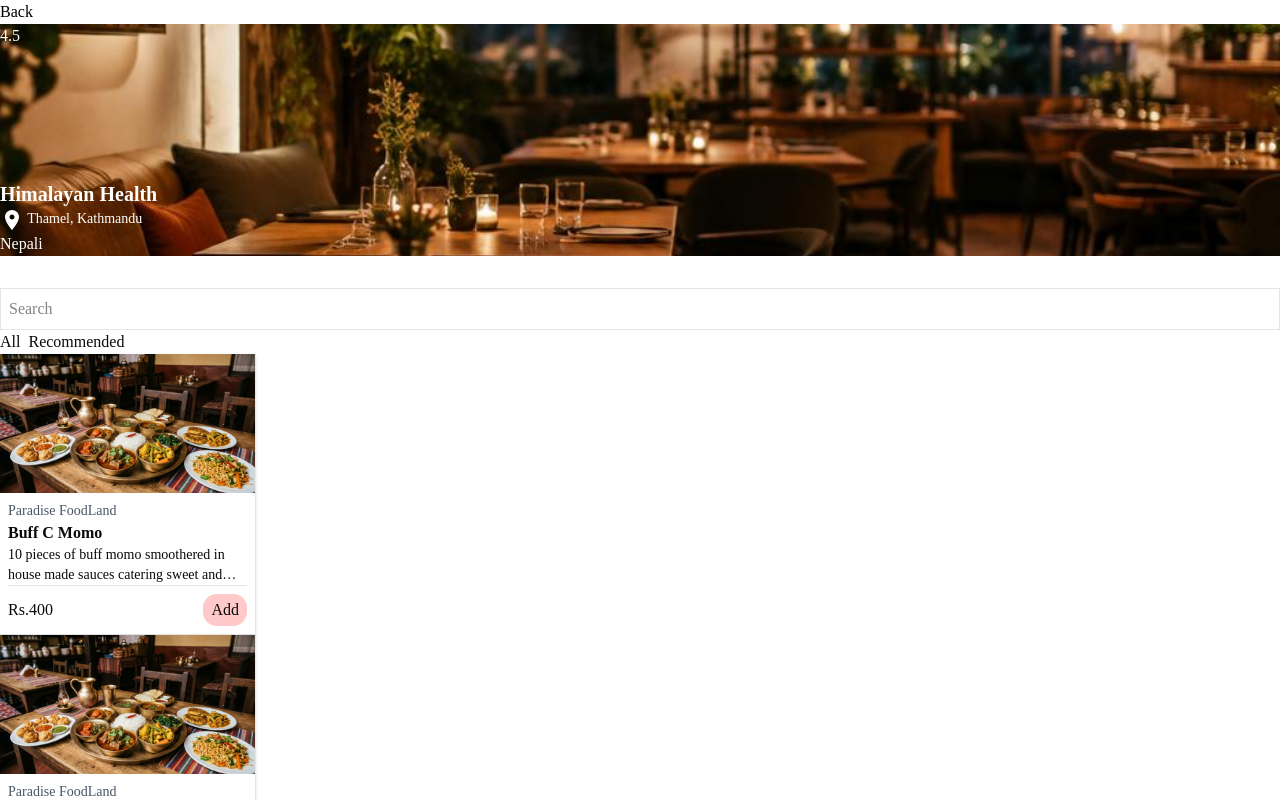
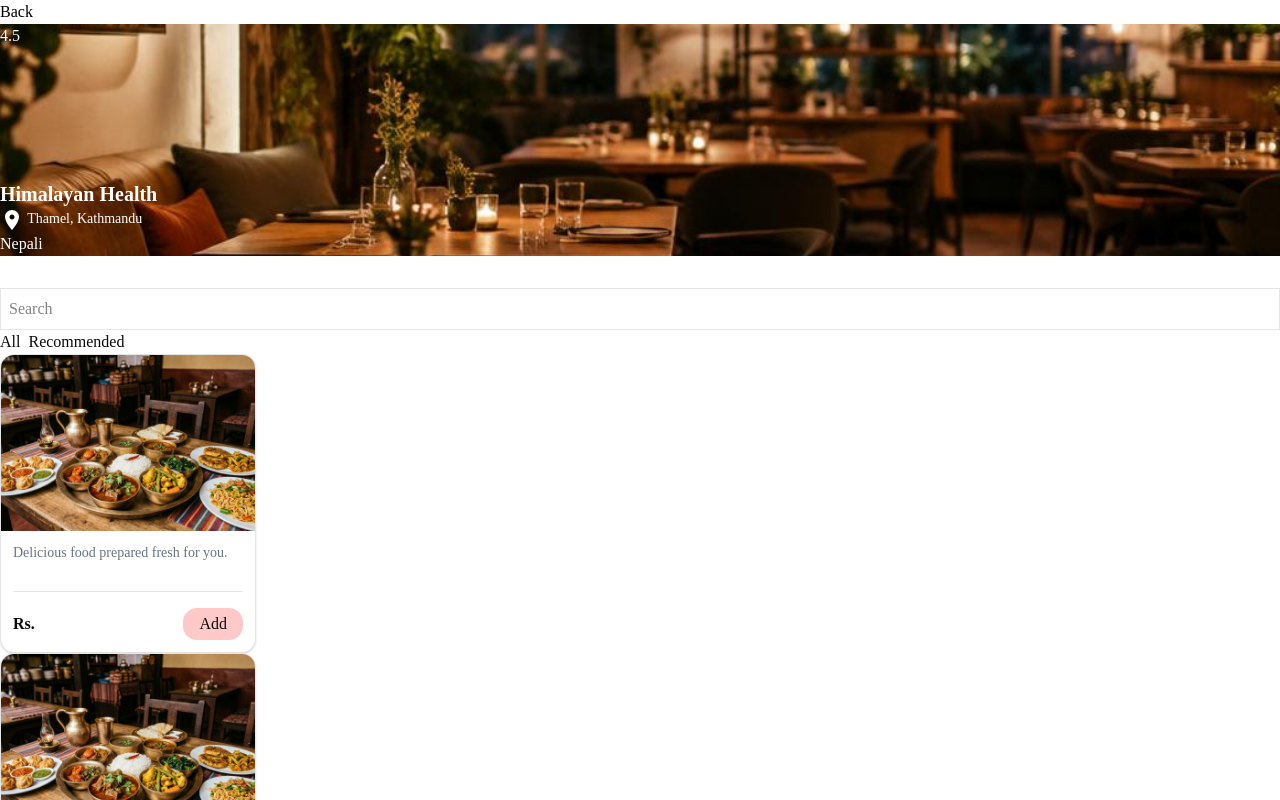
Before and after one commit to sanishakayastha60/dine_dash, a Next.js app: page /explore in a window 1280 px wide. Shown: the top 800 px of the page. Built offline with nearby package versions, Linux system fonts and the light colour scheme.

Commit message:
Food dynamic display

```diff
--- a/src/actions/MenuItemAction.ts
+++ b/src/actions/MenuItemAction.ts
@@ -154,3 +154,44 @@ export async function getMenuItems() {
     };
   }
 }
+export async function getLandingPageMenuItems() {
+  try {
+    const menuItems = await prisma.menuItem.findMany({
+      where: {
+        business: {
+          isVerified: true,
+        },
+      },
+      take: 6,
+      orderBy: {
+        createdAt: "desc",
+      },
+      include: {
+        category: {
+          select: {
+            id: true,
+            name: true,
+          },
+        },
+        business: {
+          select: {
+            id: true,
+            name: true,
+          },
+        },
+      },
+    });
+
+    return {
+      success: true,
+      menuItems,
+    };
+  } catch (error) {
+    console.error("Landing page menu error:", error);
+
+    return {
+      success: false,
+      menuItems: [],
+    };
+  }
+}
--- a/src/app/components/FoodItemCard.tsx
+++ b/src/app/components/FoodItemCard.tsx
@@ -1,20 +1,74 @@
-export default function FoodItemCard() {
+"use client";
+
+import { useState } from "react";
+
+type Props = {
+  name: string;
+  description: string | null;
+  price: number;
+  imageUrl: string | null;
+  restaurantName: string;
+};
+
+export default function FoodItemCard({
+  name,
+  description,
+  price,
+  imageUrl,
+  restaurantName,
+}: Props) {
+  const [quantity, setQuantity] = useState(0);
+
   return (
-    <div className="w-64 border-r border-b shadow-sm ">
+    <div className="w-64 border rounded-xl shadow-sm overflow-hidden bg-white">
       <div>
-        <img src="/bg.jfif" alt="" className="" />
+        <img
+          src={imageUrl || "/bg.jfif"}
+          alt={name}
+          className="w-full h-44 object-cover"
+        />
       </div>
-      <div className="p-2">
-        <p className="text-sm text-gray-600">Paradise FoodLand</p>
-        <h3 className="font-bold">Buff C Momo</h3>
-        <p className="text-sm line-clamp-2">
-          10 pieces of buff momo smoothered in house made sauces catering sweet
-          and spicy tastebuds.
+
+      <div className="p-3">
+        <p className="text-sm text-gray-600">{restaurantName}</p>
+
+        <h3 className="font-bold text-lg">{name}</h3>
+
+        <p className="text-sm text-gray-500 line-clamp-2 min-h-10">
+          {description || "Delicious food prepared fresh for you."}
         </p>
-        <hr className="" />
+
+        <hr className="my-2" />
+
         <div className="flex justify-between pt-2 items-center">
-          <p>Rs.400</p>
-          <button className="bg-red-200 px-2 py-1 rounded-xl">Add</button>
+          <p className="font-semibold">Rs. {price}</p>
+
+          {quantity === 0 ? (
+            <button
+              onClick={() => setQuantity(1)}
+              className="bg-red-200 px-4 py-1 rounded-xl hover:bg-red-300"
+            >
+              Add
+            </button>
+          ) : (
+            <div className="flex items-center gap-3 bg-red-100 rounded-xl px-2 py-1">
+              <button
+                onClick={() => setQuantity((prev) => Math.max(0, prev - 1))}
+                className="font-bold text-lg px-1"
+              >
+                −
+              </button>
+
+              <span className="font-semibold">{quantity}</span>
+
+              <button
+                onClick={() => setQuantity((prev) => prev + 1)}
+                className="font-bold text-lg px-1"
+              >
+                +
+              </button>
+            </div>
+          )}
         </div>
       </div>
     </div>
--- a/src/app/page.tsx
+++ b/src/app/page.tsx
@@ -3,6 +3,7 @@ import Category from "./components/Category";
 import RestroCard from "./components/RestaurantCard";
 import FoodItemCard from "./components/FoodItemCard";
 import Footer from "./components/Footer";
+import { getLandingPageMenuItems } from "@/actions/MenuItemAction";
 const categories = [
   {
     id: 1,
@@ -56,7 +57,8 @@ const categories = [
   },
 ];
 
-export default function Home() {
+export default async function Home() {
+  const result = await getLandingPageMenuItems();
   return (
     <div>
       <main className="relative h-screen w-full bg-[url('/backgroundTable.png')] bg-cover bg-center bg-no-repeat px-8 px-16">
@@ -113,13 +115,24 @@ export default function Home() {
         <h2 className="text-center font-bold pb-4 text-3xl">
           Popular Food Items
         </h2>
-        <div className="flex flex-wrap justify-between gap-6">
-          <FoodItemCard />
-          <FoodItemCard />
-          <FoodItemCard />
-          <FoodItemCard />
-          <FoodItemCard />
-        </div>
+        {result.success && result.menuItems.length > 0 ? (
+          <div className="flex flex-wrap justify-center md:justify-between gap-6">
+            {result.menuItems.map((item) => (
+              <FoodItemCard
+                key={item.id}
+                name={item.name}
+                description={item.description}
+                price={item.price}
+                imageUrl={item.imageUrl}
+                restaurantName={item.business.name}
+              />
+            ))}
+          </div>
+        ) : (
+          <p className="text-center text-gray-500">
+            No food items available yet.
+          </p>
+        )}
         <button className="bg-red-200 rounded-xl px-4 py-2 ">View More</button>
       </section>
       <section className="py-8 px-4 md:py-16 md:px-8">
```
